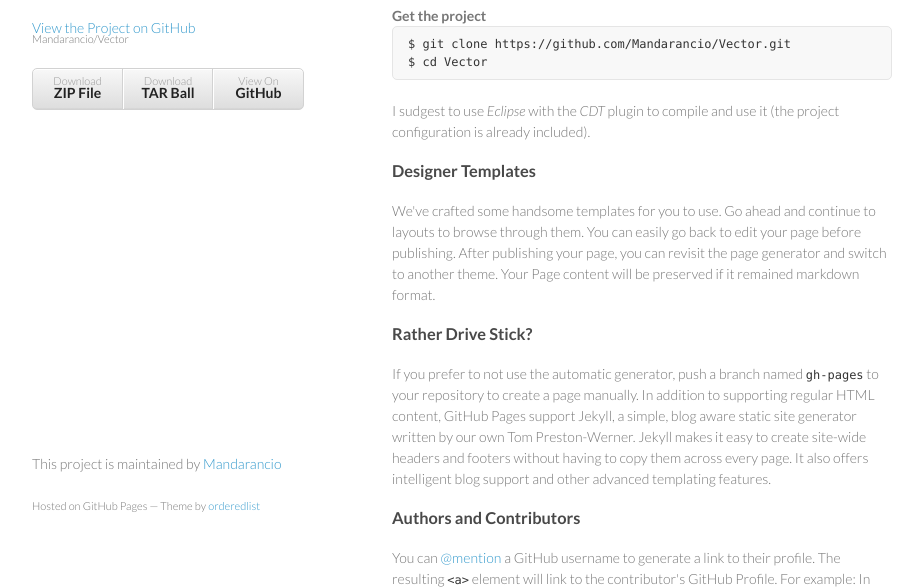
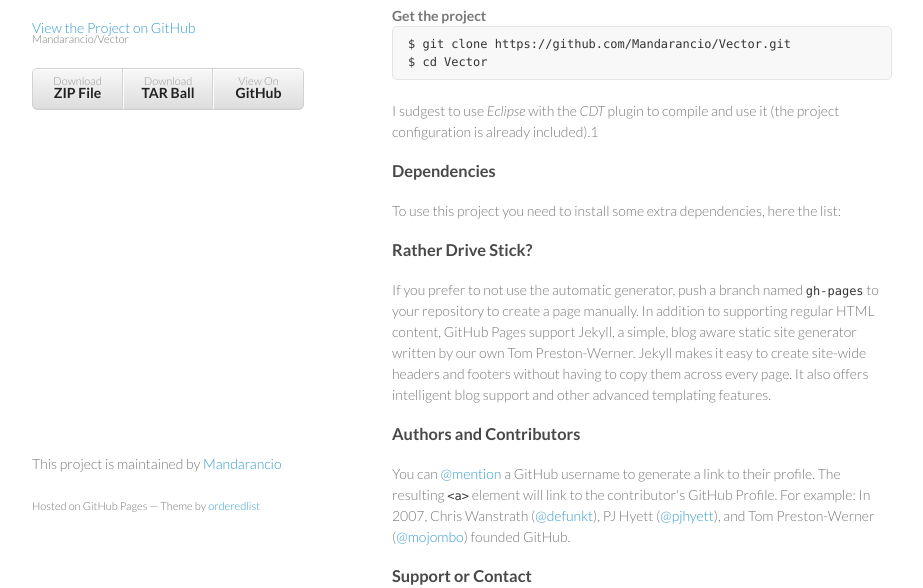
Before and after one commit to Mandarancio/Vector, a plain HTML site: page index.html in a window 1280 px wide. Shown: the part 215-803 px from the top of the page, without its empty margins (178-1101 px from the left). Drawn offline with Linux system fonts and the light colour scheme.

Commit message:
Dep added

```diff
--- a/index.html
+++ b/index.html
@@ -38,12 +38,15 @@ It use <i>SDL2</i> and is image and font extension as graphics engine, adding to
 <pre><code>$ git clone https://github.com/Mandarancio/Vector.git
 $ cd Vector
 </code></pre>
-<p>I sudgest to use <i>Eclipse</i> with the <i>CDT</i> plugin to compile and use it (the project configuration is already included).</p>
+<p>I sudgest to use <i>Eclipse</i> with the <i>CDT</i> plugin to compile and use it (the project configuration is already included).1</p>
 
 <h3>
-<a name="designer-templates" class="anchor" href="#designer-templates"><span class="octicon octicon-link"></span></a>Designer Templates</h3>
+<a name="cap2" class="anchor" href="#cap2"><span class="octicon octicon-link"></span></a>Dependencies</h3>
 
-<p>We've crafted some handsome templates for you to use. Go ahead and continue to layouts to browse through them. You can easily go back to edit your page before publishing. After publishing your page, you can revisit the page generator and switch to another theme. Your Page content will be preserved if it remained markdown format.</p>
+<p>To use this project you need to install some extra dependencies, here the list: </p>
+<ul>
+
+</ul>
 
 <h3>
 <a name="rather-drive-stick" class="anchor" href="#rather-drive-stick"><span class="octicon octicon-link"></span></a>Rather Drive Stick?</h3>
```
